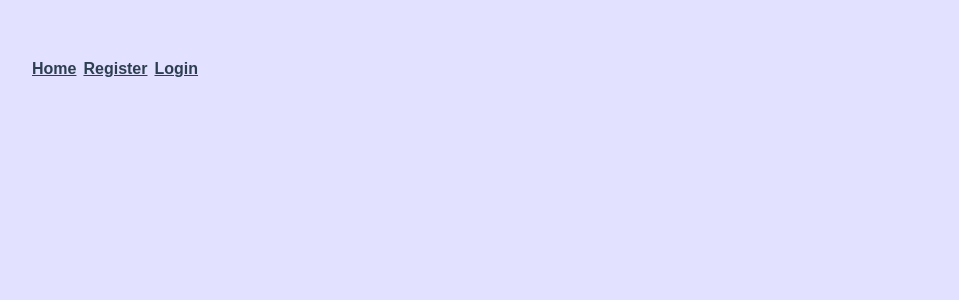
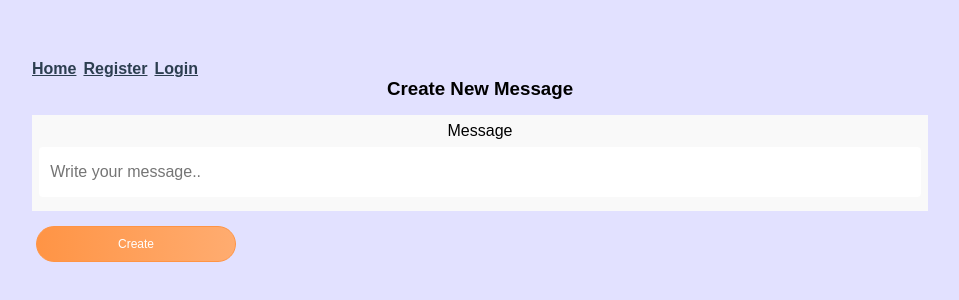
Before and after one commit to AM-Saad/guestbook_vue, a Vue app: page /message/1 in a window 1280 px wide. Shown: the top 300 px of the page, without its empty margins (160-1119 px from the left). Built offline with nearby package versions, Linux system fonts and the light colour scheme.

Commit message:
Created message form

```diff
--- a/src/pages/Message.vue
+++ b/src/pages/Message.vue
@@ -1,11 +1,46 @@
-<template></template>
+<template>
+  <div>
+    <form
+      method="post"
+      action="/newmessage"
+      autocomplete="off"
+      @submit.prevent="create()"
+    >
+      <div class="">
+        <h3>Create New Message</h3>
+        <p class="error" style="color: red; margin-top: 10px"></p>
+
+        <div class="form-group">
+          <label for="message">Message</label>
+          <input
+            type="text"
+            id="message"
+            name="message"
+            class="form-control"
+            placeholder="Write your message.."
+            autocomplete="off"
+            v-model="message"
+          />
+        </div>
+
+        <input type="submit" value="Create" class="btn" />
+      </div>
+    </form>
+  </div>
+</template>
 
 <script>
 export default {
   name: "Message",
   data() {
-    return {};
+    return {
+        message:''
+    };
   },
+  methods:{
+      create(){
+      }
+  }
 };
 </script>
 
```
